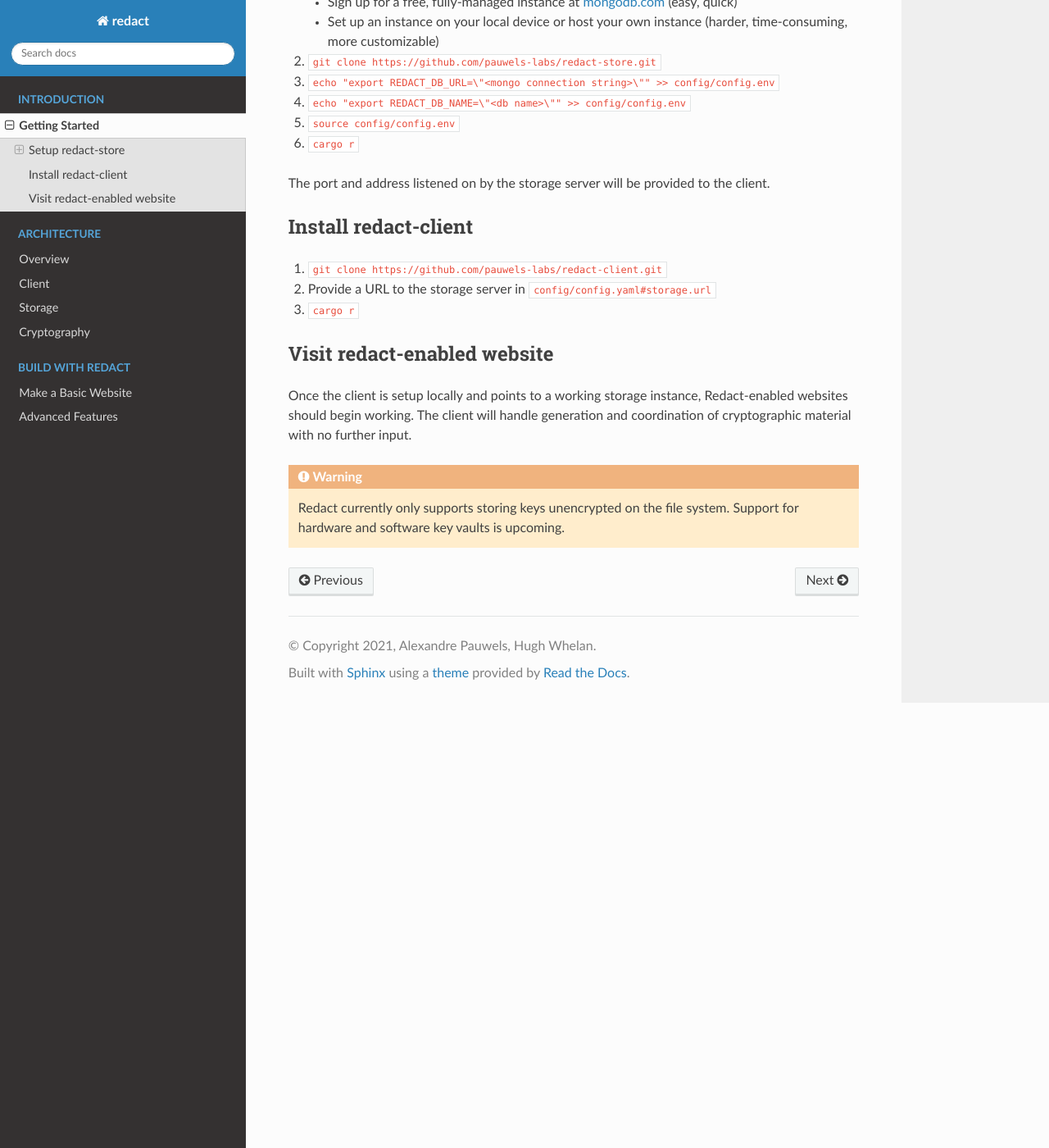
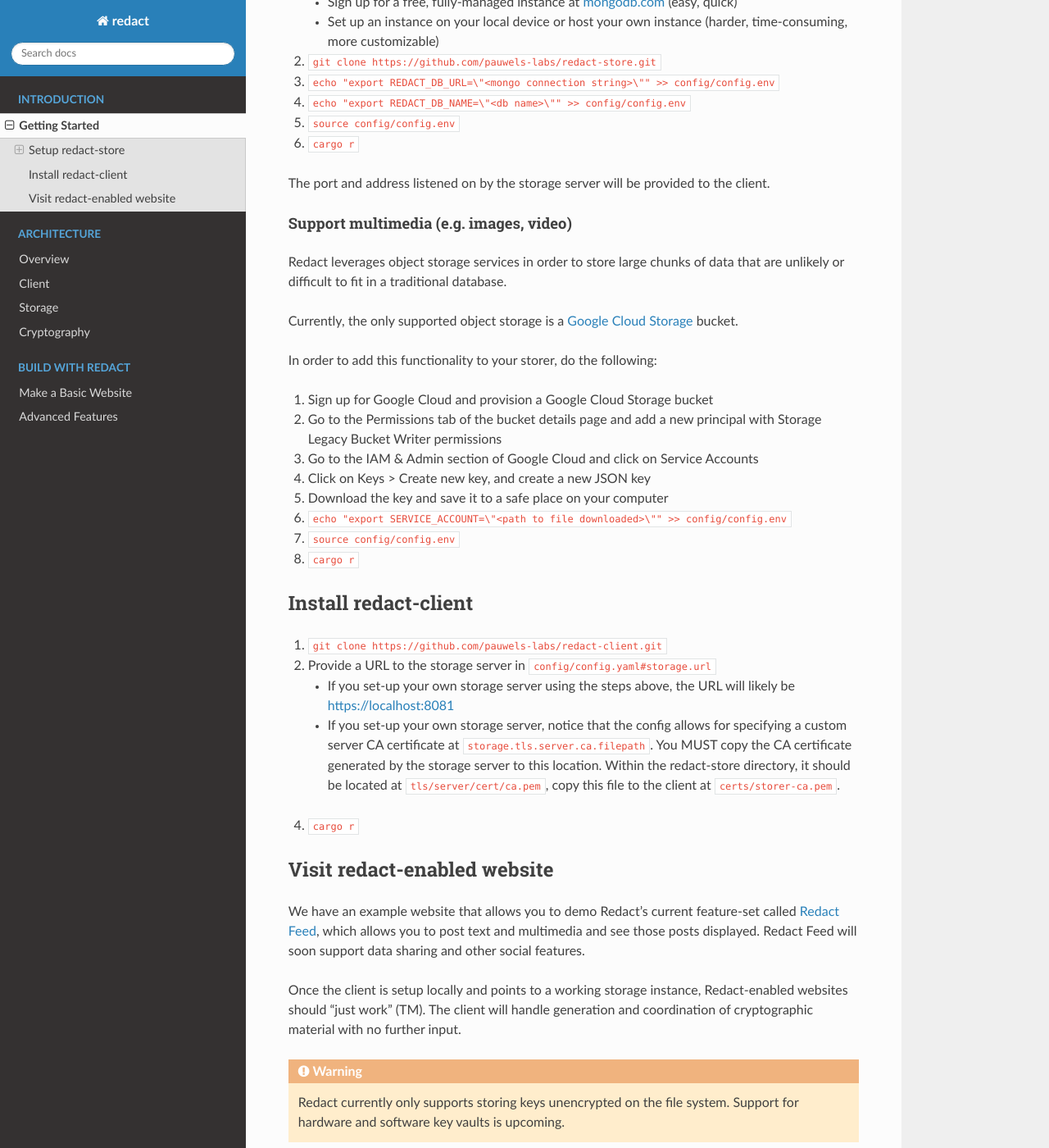
Before and after one commit to pauwels-labs/redact-docs, a Sphinx documentation site: the page built from source/getting-started.rst, in a window 1280 px wide and 1400 px high, scrolled down 659 px. Shown: the whole window at 82% size. Built offline with Sphinx 7.4.7 and the Read the Docs theme 2.0.0, drawn with Linux system fonts in a browser that asks for light colours.

Commit message:
feat: add more details for getting started

```diff
--- a/source/getting-started.rst
+++ b/source/getting-started.rst
@@ -13,6 +13,7 @@
 
 Setup redact-store
 ------------------
+
 The storage service can be either self-hosted or provided by a third-party.
 Since it only stores encrypted data, the provider of the storage service does
 not need to be trusted, but should provide a reasonable level of protection
@@ -26,6 +27,7 @@
 
 Self-hosted storage
 ~~~~~~~~~~~~~~~~~~~
+
 1. Get access to a MongoDB instance
 
    * Sign up for a free, fully-managed instance at `mongodb.com`_ (easy, quick)
@@ -44,18 +46,63 @@
 
 .. _mongodb.com: https://mongodb.com
 
+Support multimedia (e.g. images, video)
+^^^^^^^^^^^^^^^^^^^^^^^^^^^^^^^^^^^^^^^
+
+Redact leverages object storage services in order to store large
+chunks of data that are unlikely or difficult to fit in a traditional
+database.
+
+Currently, the only supported object storage is a `Google Cloud
+Storage`_ bucket.
+
+In order to add this functionality to your storer, do the following:
+
+1. Sign up for Google Cloud and provision a Google Cloud Storage bucket
+2. Go to the Permissions tab of the bucket details page and add a new
+   principal with Storage Legacy Bucket Writer permissions
+3. Go to the IAM & Admin section of Google Cloud and click on Service
+   Accounts
+4. Click on Keys > Create new key, and create a new JSON key
+5. Download the key and save it to a safe place on your computer
+6. ``echo "export SERVICE_ACCOUNT=\"<path to file downloaded>\"" >> config/config.env``
+7. ``source config/config.env``
+8. ``cargo r``
+
+.. _Google Cloud Storage: https://cloud.google.com/storage
+
 Install redact-client
 ---------------------
+
 1. ``git clone https://github.com/pauwels-labs/redact-client.git``
 2. Provide a URL to the storage server in ``config/config.yaml#storage.url``
-3. ``cargo r``
+
+   * If you set-up your own storage server using the steps above, the URL
+     will likely be https://localhost:8081
+   * If you set-up your own storage server, notice that the config
+     allows for specifying a custom server CA certificate at
+     ``storage.tls.server.ca.filepath``. You MUST copy the CA
+     certificate generated by the storage server to this
+     location. Within the redact-store directory, it should be located
+     at ``tls/server/cert/ca.pem``, copy this file to the client at
+     ``certs/storer-ca.pem``.
+
+4. ``cargo r``
 
 Visit redact-enabled website
 ----------------------------
-Once the client is
-setup locally and points to a working storage instance, Redact-enabled websites
-should begin working. The client will handle generation and coordination of
-cryptographic material with no further input.
+
+We have an example website that allows you to demo Redact's current
+feature-set called `Redact Feed`_, which allows you to post text and
+multimedia and see those posts displayed. Redact Feed will soon
+support data sharing and other social features.
+
+Once the client is setup locally and points to a working storage
+instance, Redact-enabled websites should "just work" (TM). The client
+will handle generation and coordination of cryptographic material with
+no further input.
 
 .. warning:: Redact currently only supports storing keys unencrypted on the file
    system. Support for hardware and software key vaults is upcoming.
+
+.. _Redact Feed: https://redact-feed-ui.dev.pauwelslabs.com
```
